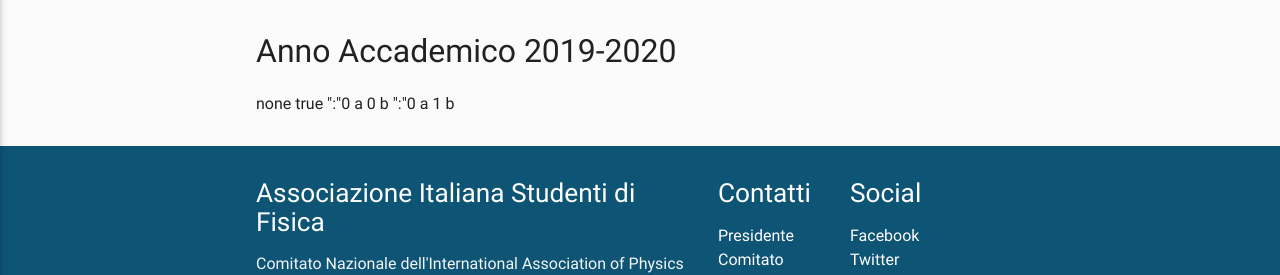
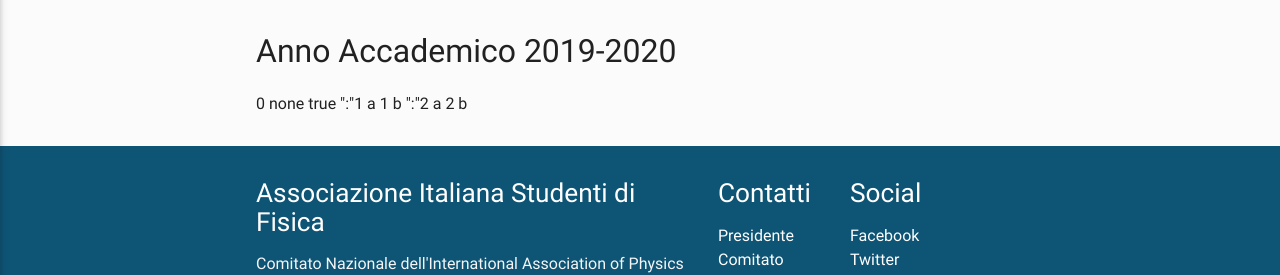
Before and after one commit to ai-sf/pisa, a Jekyll site: the page built from corsi.html, in a window 1280 px wide. Shown: the part 136-411 px from the top of the page. Built offline with Jekyll 4.4.1, drawn with Linux system fonts in a browser that asks for light colours; nearby versions of some CDN libraries; part of the change alters nothing that is shown.

Commit message:
Update test_list.html

```diff
--- a/_includes/test_list.html
+++ b/_includes/test_list.html
@@ -1,4 +1,4 @@
-{% assign counter0=0 %}
+{% increment counter0 %}
 {% if include.filter %}
 	{% assign filter=include.filter %}
 	{% assign filterv=include.filter_value %}
```
